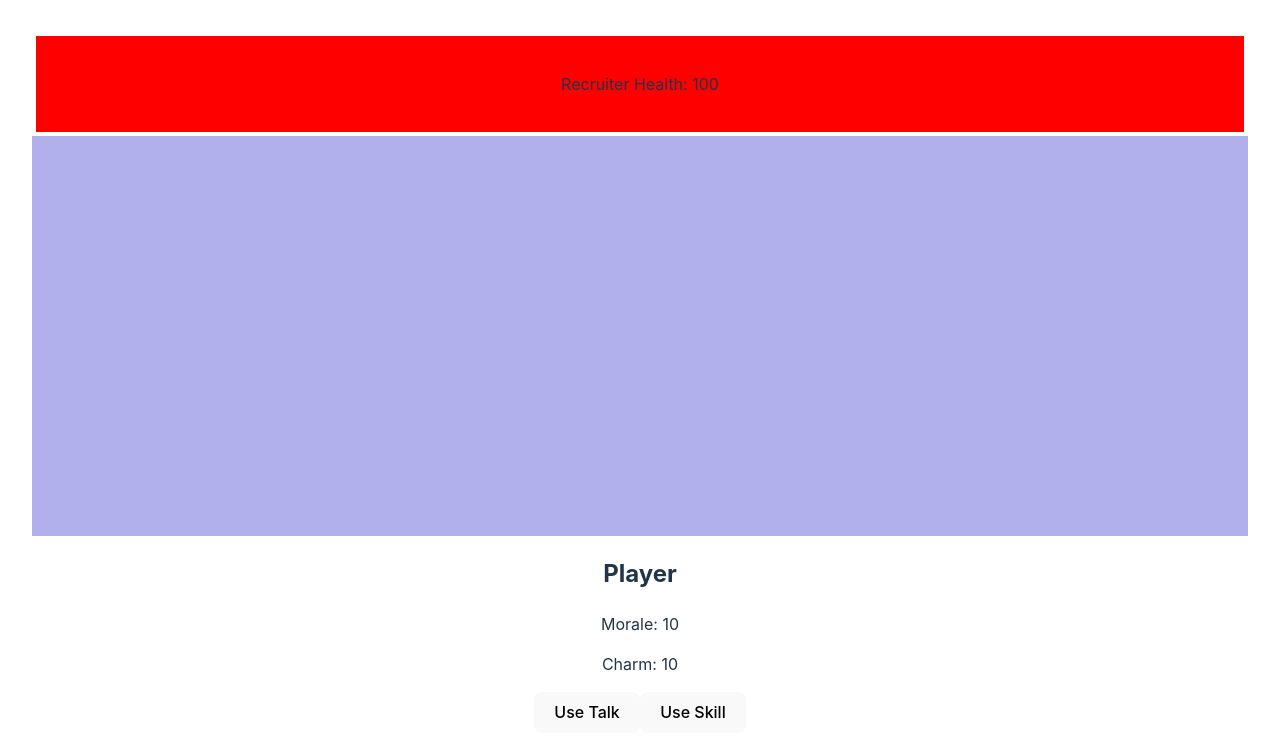
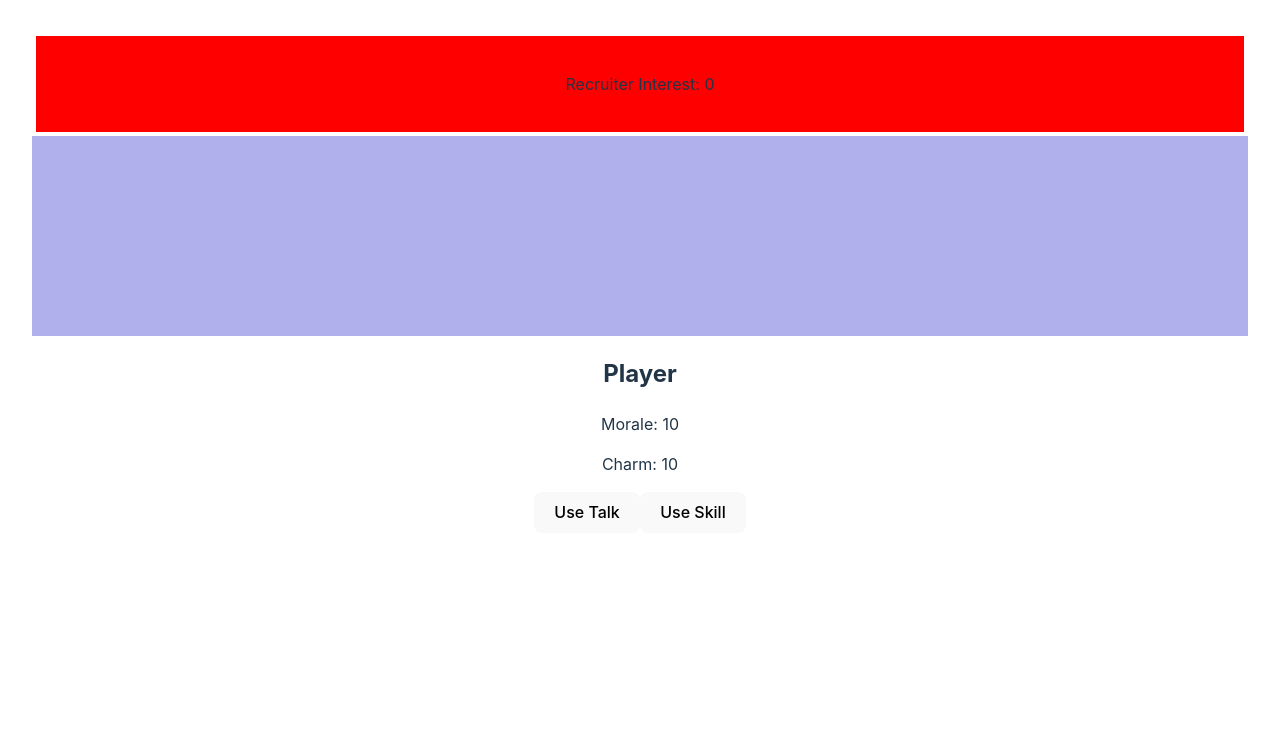
Before and after one commit to Joshsilas/InterviewQuest, a React (Vite) app: page /game in a window 1280 px wide. Shown: the top 756 px of the page. Built offline with nearby package versions, Linux system fonts and the light colour scheme.

Commit message:
got some nice basic actions going

```diff
--- a/src/Components/Boss1/boss.css
+++ b/src/Components/Boss1/boss.css
@@ -1,5 +1,5 @@
 .bossman{
-    padding: 200px;
+    padding: 100px;
     background-color: #b0b0ec;
 }
 
--- a/src/Components/Boss1/index.jsx
+++ b/src/Components/Boss1/index.jsx
@@ -2,12 +2,12 @@ import React, { useState } from 'react';
 import Player from "../Player/index.jsx";
 import './boss.css';
 
-const Boss1 = ({bossHealth}) => {
+const Boss1 = ({bossInterest}) => {
 
     return (
         <div>
             <div className="boss1health">
-                <p>Recruiter Health: {bossHealth}</p>
+                <p>Recruiter Interest: {bossInterest}</p>
             </div>
             <div className="bossman"></div>
         </div>
--- a/src/Components/GameScreen/index.jsx
+++ b/src/Components/GameScreen/index.jsx
@@ -3,13 +3,13 @@ import Player from "../Player/index.jsx";
 import Boss1 from "../Boss1/index.jsx";
 
 const GameScreen = () => {
-    const [bossHealth, setBossHealth] = useState(100);
+    const [bossInterest, setBossInterest] = useState(0);
     const [health, setHealth] = useState(10);
     const [charm, setCharm] = useState(10);
     const [isBossAttacking, setIsBossAttacking] = useState(false);
 
     const handlePlayerAttack = () => {
-        setBossHealth((prevHealth) => Math.max(0, prevHealth - 10));
+        setBossInterest((prevHealth) => Math.max(0, prevHealth + 10));
         setIsBossAttacking(true);
     };
     const handleBossAttack = () => {
@@ -18,17 +18,30 @@ const GameScreen = () => {
     };
 
     useEffect(() => {
-        if (bossHealth > 0 && isBossAttacking) {
+        if (bossInterest === 100) {
+            goodInterview();
+            setIsBossAttacking(false);
+            return;
+        }
+        if (bossInterest > 0 && isBossAttacking) {
             const bossAttackTimeout = setTimeout(() => {
                 handleBossAttack();
-            }, 1000); // Adjust the delay as needed
+            }, 1000);
             return () => clearTimeout(bossAttackTimeout);
         }
-    }, [bossHealth, isBossAttacking]);
+    }, [bossInterest, isBossAttacking]);
+
+    const goodInterview = () =>
+    {
+        if(bossInterest === 100)
+        {
+            alert("aced the interview")
+        }
+    }
 
     return (
         <div>
-            <Boss1 bossHealth={bossHealth}/>
+            <Boss1 bossInterest={bossInterest}/>
             <Player onAttack={handlePlayerAttack} health={health} charm={charm}/>
         </div>
     );
```
